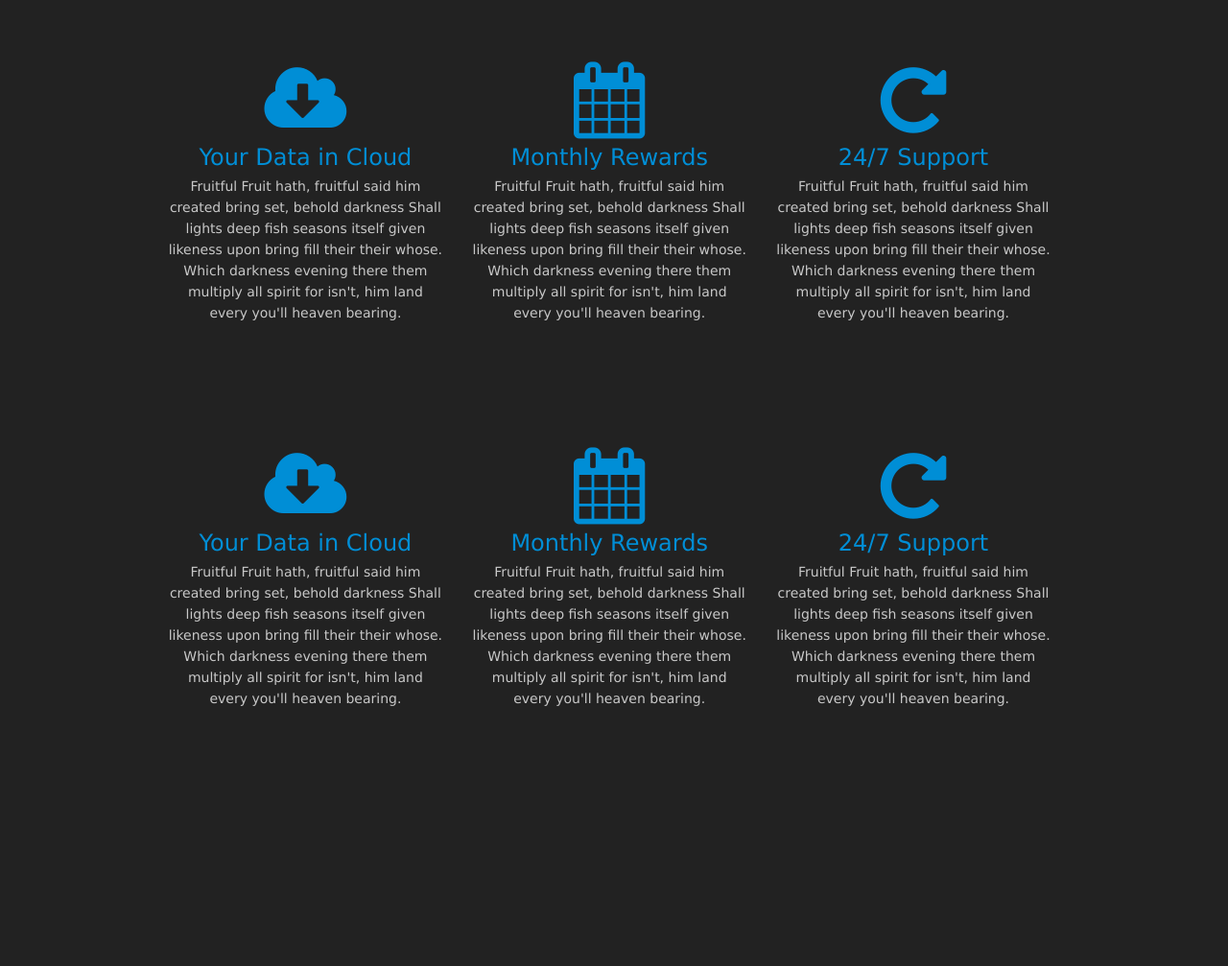
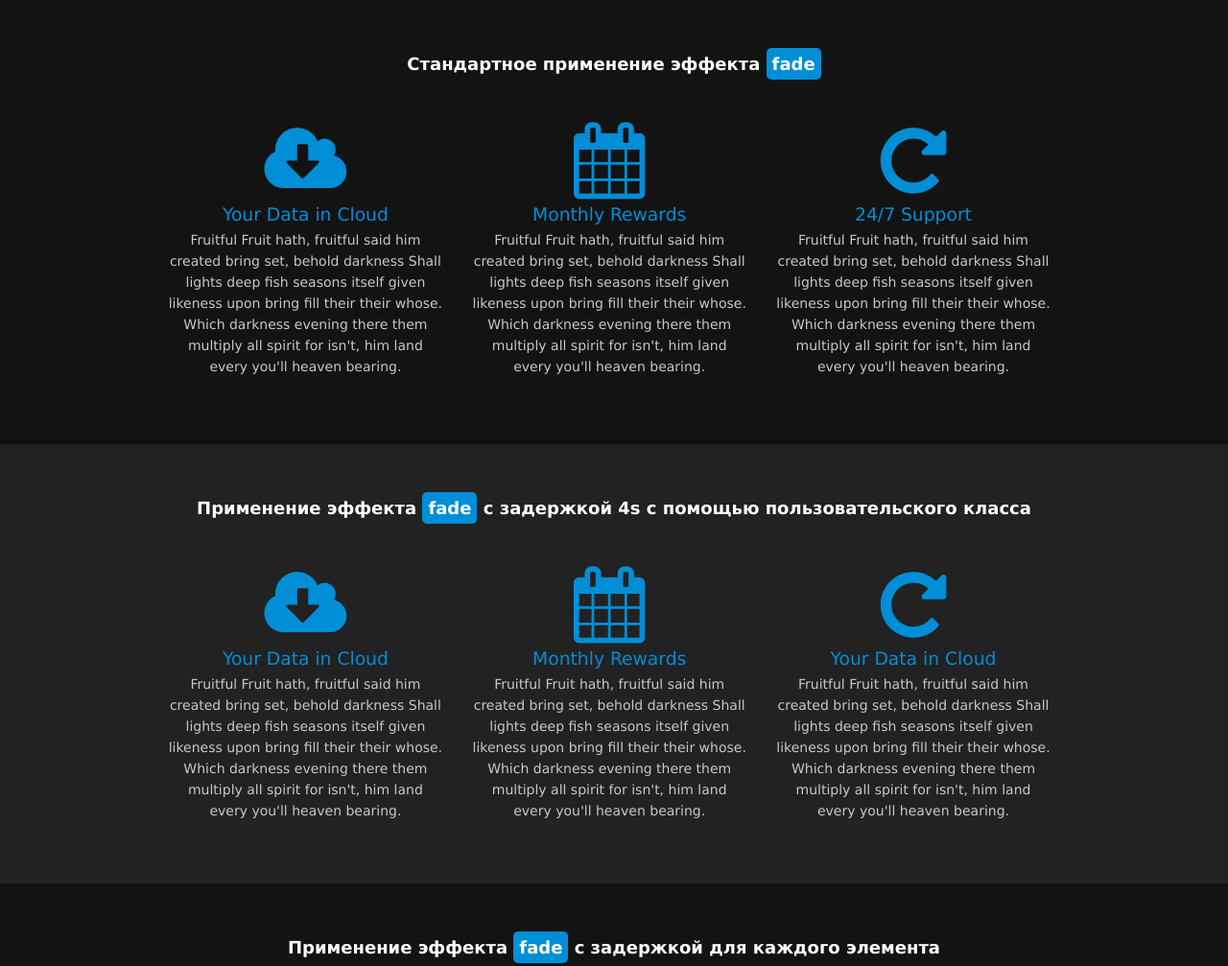
Before and after one commit to maxulyanov/Viewport-Action, a plain HTML site: page index.html in a window 1280 px wide. Shown: the top 1007 px of the page at 96% size. Drawn offline with Linux system fonts and the light colour scheme.

Commit message:
Update Demo

```diff
--- a/css/style.css
+++ b/css/style.css
@@ -28,6 +28,21 @@ a{
 body {
 	font-family: Verdana, sans-serif;
 }
+h2{
+	color: #FFF;
+	font-size: 18px;
+	font-weight: bold;
+	margin-bottom: 30px;
+}
+h2 span {
+	background: #008ed6;
+	color: white;
+	display: inline-block;
+	padding: 6px;
+	-moz-border-radius: 5px;
+	-webkit-border-radius: 5px;
+	border-radius: 5px;
+}
 .row-wrap {
 	width: 960px;
 	margin: 0 auto;
@@ -52,18 +67,37 @@ body {
 }
 
 /*EFF-1*/
-.demo-eff-1 {
+.row-line-1 {
 	text-align: center;
 }
-.demo-eff-1 > h2 {
+.row-line-1 h3 {
 	margin: 5px;
 	color: #008ed6;
 }
-.demo-eff-1 > p {
+.row-line-1 p {
 	color: #c8c8c8;
 	line-height: 22px;
 	font-size: 14px;
 }
-.demo-eff-1 .fa {
+.row-line-1 .fa {
 	color: #008ed6;
 }
+
+/* Уникальные настройки для кастомных классов */
+.view-action.my-class-1{
+	-webkit-animation-duration: 4s;
+    animation-duration: 4s;
+}
+
+.view-action.delay-1-eff-1-3 {
+	-webkit-animation-duration: 2s;
+    animation-duration: 2s;
+}
+.view-action.delay-2-eff-1-3 {
+	-webkit-animation-duration: 4s;
+    animation-duration: 4s;
+}
+.view-action.delay-3-eff-1-3 {
+	-webkit-animation-duration: 6s;
+    animation-duration: 6s;
+}
--- a/index.html
+++ b/index.html
@@ -10,10 +10,19 @@
 <script src="js/jquery.viewportaction.js"></script>
 <script type="text/javascript">
 	$(function(){
-		$('.demo-eff-1').viewportaction({
+		// 1.
+		$('.demo-eff-1-1').viewportaction({
 			effect: 'opacity',
-			customClass: 'my-class'
 		});
+		$('.demo-eff-1-2').viewportaction({
+			effect: 'opacity',
+			customClass: 'my-class-1'
+		});
+		$('.demo-eff-1-3').viewportaction({
+			effect: 'opacity',
+		});
+
+		// 2.
 	})
 </script>
 <style>
@@ -23,19 +32,20 @@
 <body>
 	<div class="row-line-1 row">
 		<div class="row-wrap">
-			<div class="w-33 demo-eff-1 view-action">
+			<h2>Стандартное применение эффекта <span>fade</span> </h2>
+			<div class="w-33 demo-eff-1-1 view-action">
 				<i class="fa fa-cloud-download fa-5x"></i>
-				<h2>Your Data in Cloud</h2>
+				<h3>Your Data in Cloud</h3>
 				<p>Fruitful Fruit hath, fruitful said him created bring set, behold darkness Shall lights deep fish seasons itself given likeness upon bring fill their their whose. Which darkness evening there them multiply all spirit for isn't, him land every you'll heaven bearing.</p>
 			</div>
-			<div class="w-33 demo-eff-1 view-action">
+			<div class="w-33 demo-eff-1-1 view-action">
 				<i class="fa fa-calendar fa-5x"></i>
-				<h2>Monthly Rewards</h2>
+				<h3>Monthly Rewards</h3>
 				<p>Fruitful Fruit hath, fruitful said him created bring set, behold darkness Shall lights deep fish seasons itself given likeness upon bring fill their their whose. Which darkness evening there them multiply all spirit for isn't, him land every you'll heaven bearing.</p>
 			</div>
-			<div class="w-33 demo-eff-1 view-action">
+			<div class="w-33 demo-eff-1-1 view-action">
 				<i class="fa fa-repeat fa-5x"></i>
-				<h2>24/7 Support</h2>
+				<h3>24/7 Support</h3>
 				<p>Fruitful Fruit hath, fruitful said him created bring set, behold darkness Shall lights deep fish seasons itself given likeness upon bring fill their their whose. Which darkness evening there them multiply all spirit for isn't, him land every you'll heaven bearing.</p>
 			</div>
 			<span class="clearfix">
@@ -43,19 +53,20 @@
 	</div>
 	<div class="row-line-1 row">
 		<div class="row-wrap">
-			<div class="w-33 demo-eff-1 view-action">
+			<h2>Применение эффекта <span>fade</span> с задержкой 4s с помощью пользовательского класса</h2>
+			<div class="w-33 demo-eff-1-2 view-action">
 				<i class="fa fa-cloud-download fa-5x"></i>
-				<h2>Your Data in Cloud</h2>
+				<h3>Your Data in Cloud</h3>
 				<p>Fruitful Fruit hath, fruitful said him created bring set, behold darkness Shall lights deep fish seasons itself given likeness upon bring fill their their whose. Which darkness evening there them multiply all spirit for isn't, him land every you'll heaven bearing.</p>
 			</div>
-			<div class="w-33 demo-eff-1 view-action">
+			<div class="w-33 demo-eff-1-2 view-action">
 				<i class="fa fa-calendar fa-5x"></i>
-				<h2>Monthly Rewards</h2>
+				<h3>Monthly Rewards</h3>
 				<p>Fruitful Fruit hath, fruitful said him created bring set, behold darkness Shall lights deep fish seasons itself given likeness upon bring fill their their whose. Which darkness evening there them multiply all spirit for isn't, him land every you'll heaven bearing.</p>
 			</div>
-			<div class="w-33 demo-eff-1 view-action">
+			<div class="w-33 demo-eff-1-2 view-action">
 				<i class="fa fa-repeat fa-5x"></i>
-				<h2>24/7 Support</h2>
+				<h3>Your Data in Cloud</h3>
 				<p>Fruitful Fruit hath, fruitful said him created bring set, behold darkness Shall lights deep fish seasons itself given likeness upon bring fill their their whose. Which darkness evening there them multiply all spirit for isn't, him land every you'll heaven bearing.</p>
 			</div>
 			<span class="clearfix">
@@ -63,23 +74,29 @@
 	</div>
 	<div class="row-line-1 row">
 		<div class="row-wrap">
-			<div class="w-33 demo-eff-1 view-action">
+			<h2>Применение эффекта <span>fade</span> с задержкой для каждого элемента</h2>
+			<div class="w-33 demo-eff-1-3 view-action delay-1-eff-1-3">
 				<i class="fa fa-cloud-download fa-5x"></i>
-				<h2>Your Data in Cloud</h2>
+				<h3>Your Data in Cloud</h3>
 				<p>Fruitful Fruit hath, fruitful said him created bring set, behold darkness Shall lights deep fish seasons itself given likeness upon bring fill their their whose. Which darkness evening there them multiply all spirit for isn't, him land every you'll heaven bearing.</p>
 			</div>
-			<div class="w-33 demo-eff-1 view-action">
+			<div class="w-33 demo-eff-1-3 view-action delay-2-eff-1-3">
 				<i class="fa fa-calendar fa-5x"></i>
-				<h2>Monthly Rewards</h2>
+				<h3>Monthly Rewards</h2>
 				<p>Fruitful Fruit hath, fruitful said him created bring set, behold darkness Shall lights deep fish seasons itself given likeness upon bring fill their their whose. Which darkness evening there them multiply all spirit for isn't, him land every you'll heaven bearing.</p>
 			</div>
-			<div class="w-33 demo-eff-1 view-action">
+			<div class="w-33 demo-eff-1-3 view-action delay-3-eff-1-3">
 				<i class="fa fa-repeat fa-5x"></i>
-				<h2>24/7 Support</h2>
+				<h3>24/7 Support</h3>
 				<p>Fruitful Fruit hath, fruitful said him created bring set, behold darkness Shall lights deep fish seasons itself given likeness upon bring fill their their whose. Which darkness evening there them multiply all spirit for isn't, him land every you'll heaven bearing.</p>
 			</div>
 			<span class="clearfix">
 		</div>
 	</div>
+	<script>
+		$(function(){
+			$('.row:even').css({'background': '#131313', 'border-bottom': '5px solid #101010'});
+		});
+	</script>
 </body>
 </html>
```
